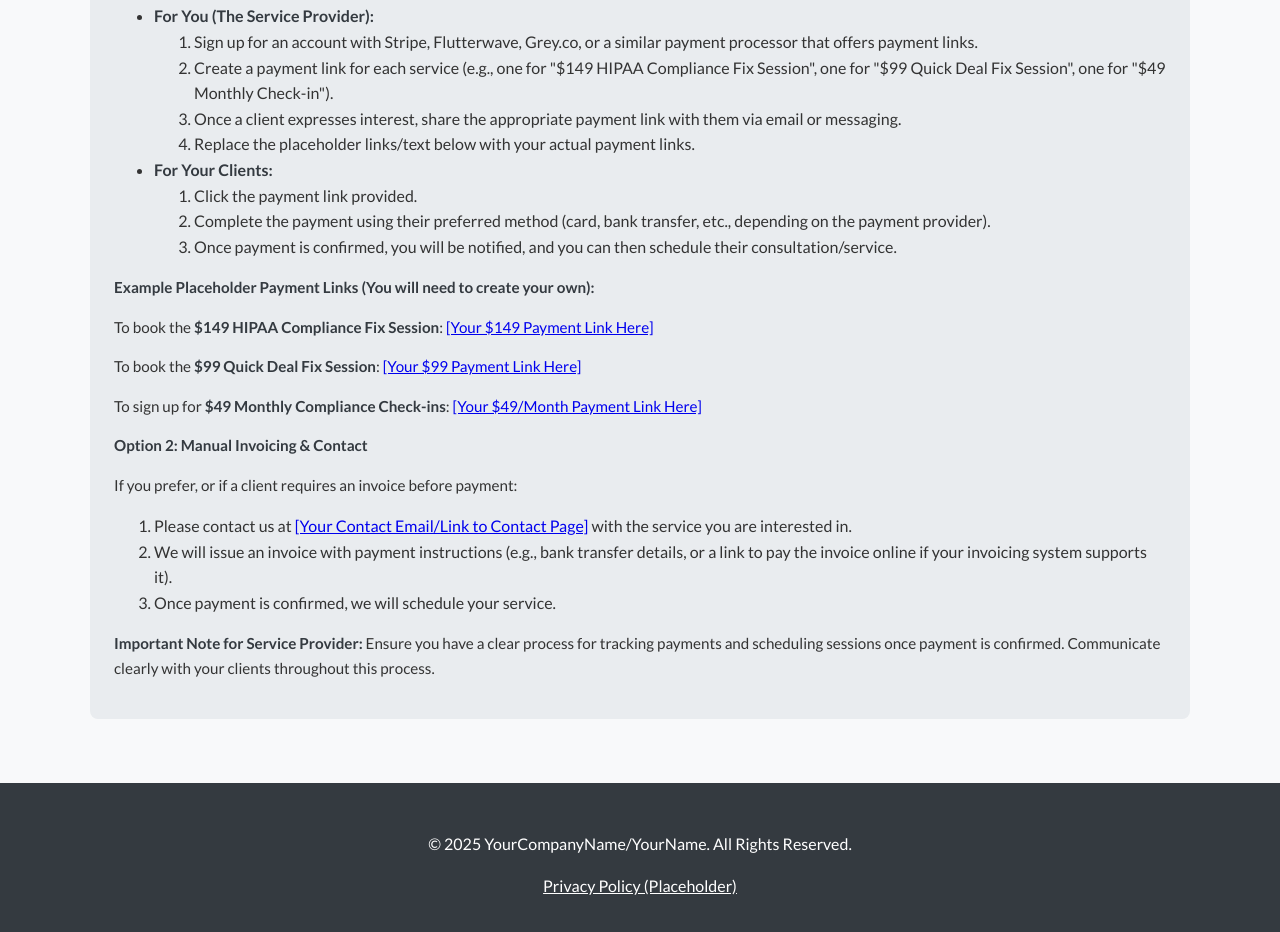
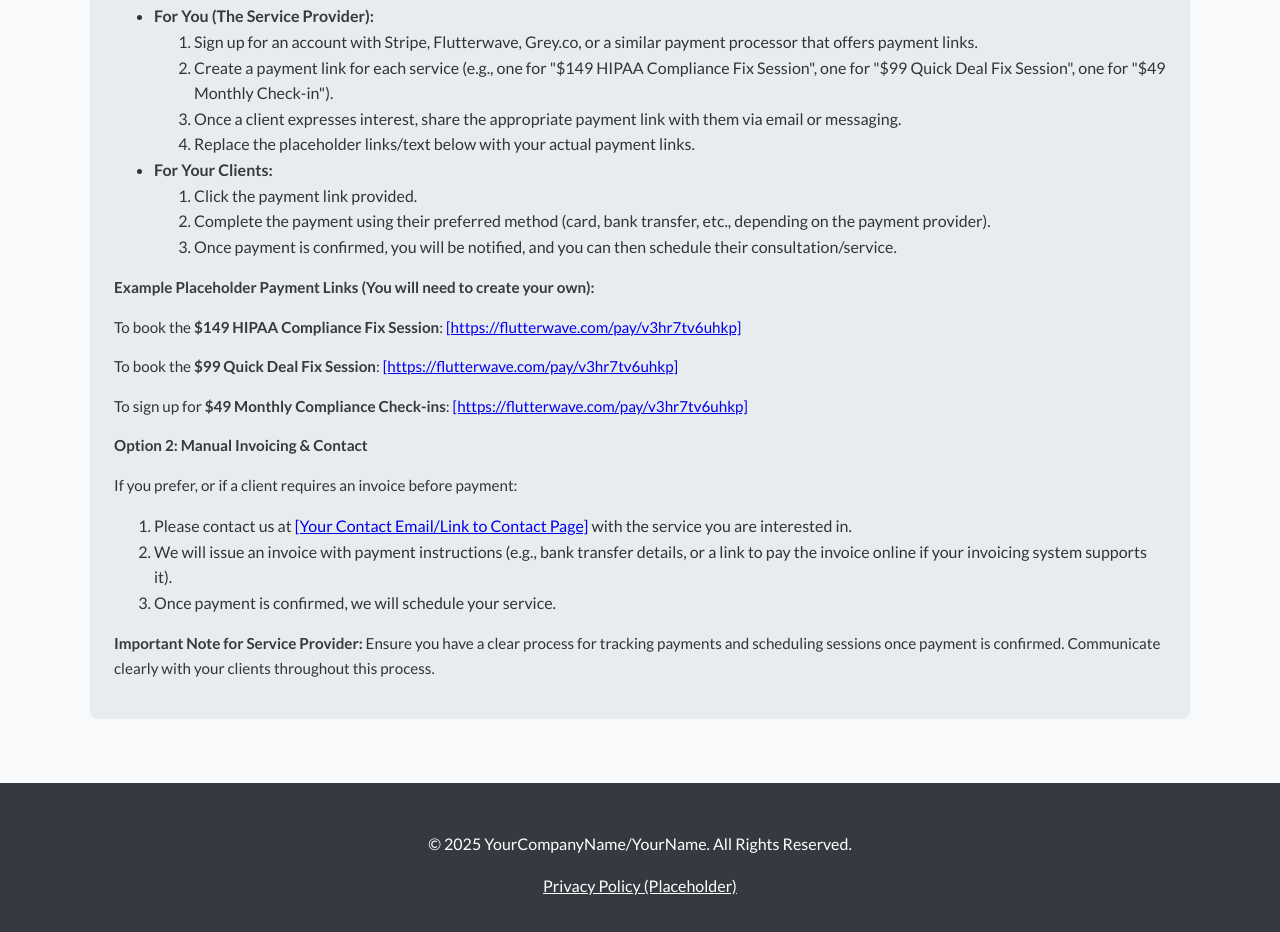
Before and after one commit to ahmganbit/hipaa-quickstart-kit, a plain HTML site: page services.html in a window 1280 px wide. Shown: the part 1837-2769 px from the top of the page. Drawn offline with Linux system fonts and the light colour scheme.

Commit message:
Update services.html

```diff
--- a/services.html
+++ b/services.html
@@ -269,9 +269,9 @@
                     </li>
                 </ul>
                 <p><strong>Example Placeholder Payment Links (You will need to create your own):</strong></p>
-                <p>To book the <strong>$149 HIPAA Compliance Fix Session</strong>: <a href="#" onclick="alert('Replace with your actual $149 payment link!'); return false;">[Your $149 Payment Link Here]</a></p>
-                <p>To book the <strong>$99 Quick Deal Fix Session</strong>: <a href="#" onclick="alert('Replace with your actual $99 payment link!'); return false;">[Your $99 Payment Link Here]</a></p>
-                <p>To sign up for <strong>$49 Monthly Compliance Check-ins</strong>: <a href="#" onclick="alert('Replace with your actual $49/month payment link!'); return false;">[Your $49/Month Payment Link Here]</a></p>
+                <p>To book the <strong>$149 HIPAA Compliance Fix Session</strong>: <a href="#" onclick="alert('Replace with your actual $149 payment link!'); return false;">[https://flutterwave.com/pay/v3hr7tv6uhkp]</a></p>
+                <p>To book the <strong>$99 Quick Deal Fix Session</strong>: <a href="#" onclick="alert('Replace with your actual $99 payment link!'); return false;">[https://flutterwave.com/pay/v3hr7tv6uhkp]</a></p>
+                <p>To sign up for <strong>$49 Monthly Compliance Check-ins</strong>: <a href="#" onclick="alert('Replace with your actual $49/month payment link!'); return false;">[https://flutterwave.com/pay/v3hr7tv6uhkp]</a></p>
 
                 <p><strong>Option 2: Manual Invoicing & Contact</strong></p>
                 <p>If you prefer, or if a client requires an invoice before payment:</p>
```
